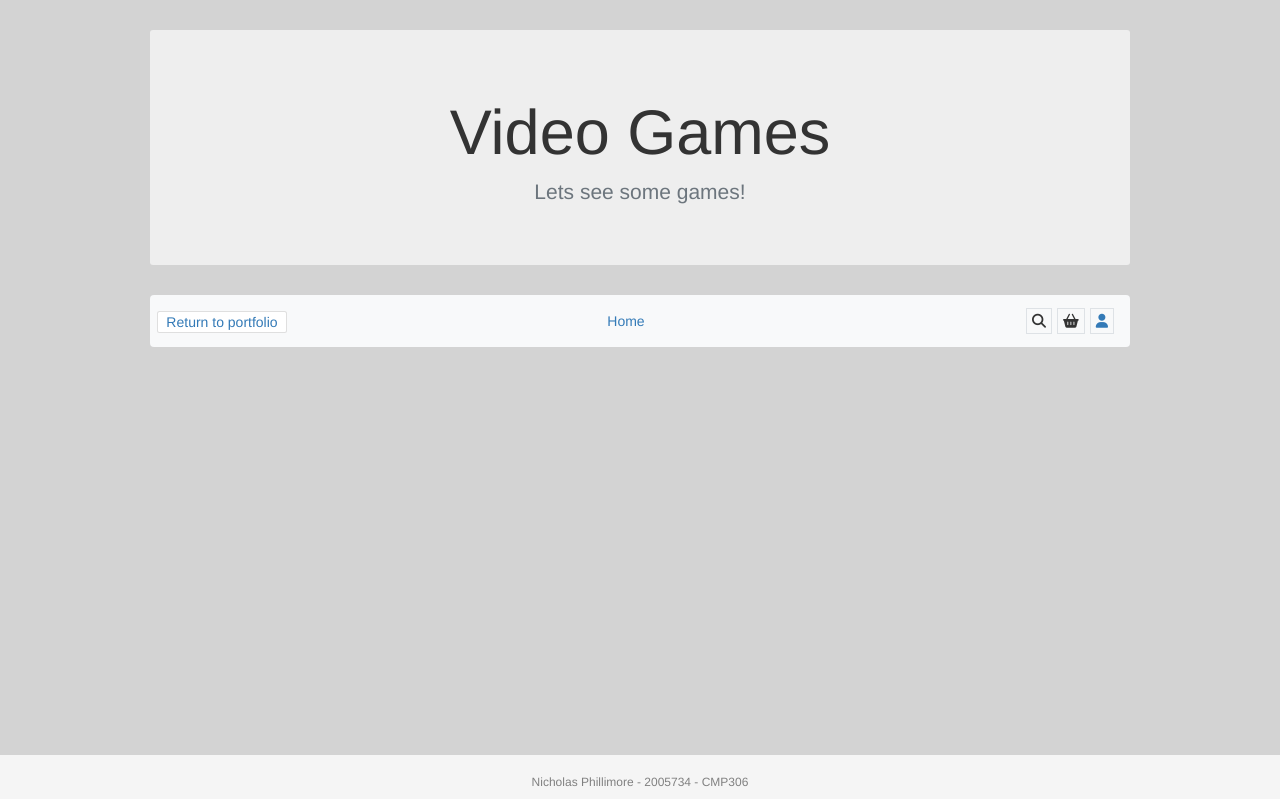
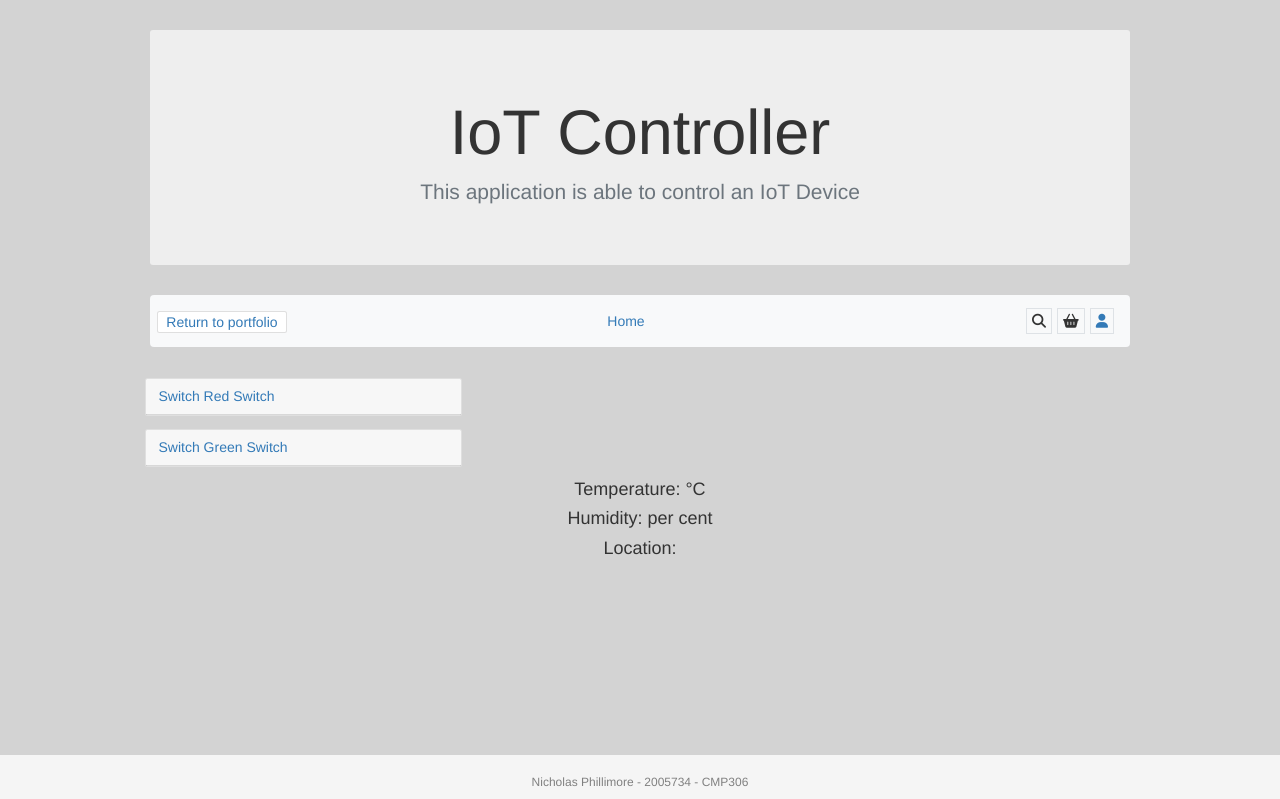
Before and after one commit to Opponentsolid/DynWebDev-block3, a PHP site: page /view/index.php in a window 1280 px wide. Shown: the top 799 px of the page. Run offline with PHP 8.4, Linux system fonts and the light colour scheme; some libraries are stand-ins or nearby versions.

Commit message:
added preliminary code for weather tracking, light buttons work as a simple on and off flick switch, no need to change this, but weather data should pass through json.

```diff
--- a/view/index.php
+++ b/view/index.php
@@ -15,18 +15,18 @@
     <script src="https://ajax.googleapis.com/ajax/libs/jquery/3.5.1/jquery.min.js"></script>
     <script src="https://maxcdn.bootstrapcdn.com/bootstrap/3.4.1/js/bootstrap.min.js"></script>
     <script src="https://cdnjs.cloudflare.com/ajax/libs/popper.js/1.16.0/umd/popper.min.js"></script>
+    <script src='https://code.jquery.com/jquery-3.5.1.min.js'></script>
     <!-- Call Font Awesome for page fonts and icons-->
     <script src="https://kit.fontawesome.com/45da6e9d86.js" crossorigin="anonymous"></script>
     <!-- End Bootstrap -->
     <link href="css/styles.css" rel="stylesheet" type="text/css"/>
-
 </head>
-<!-- Start Page Main Body -->
+<!-- Start Page Main-->
 <main role="main">
     <section class="jumbotron text-center">
         <div class="container">
-            <h1 class="jumbotron-heading">Video Games</h1>
-            <p class="lead text-muted">Lets see some games!</p>
+            <h1 class="jumbotron-heading">IoT Controller</h1>
+            <p class="lead text-muted">This application is able to control an IoT Device</p>
         </div>
     </section>
     <!-- Begin Navigation bar -->
@@ -73,7 +73,30 @@
         </div> <!-- column -->
     </div><!-- row -->
     <div class="row">
+        <div class="col-sm-4">
+            <div class="card">
+                <div class="card-header"><a href="https://agent.electricimp.com/qedHQyqluXyB?pin=5">Switch Red Switch</a></div>
+            </div>
+            <div class="card-footer">
+            </div>
+        </div>
+    </div>
+    </div>
+    <div class="row">
+        <div class="col-sm-4">
+            <div class="card">
+                <div class="card-header"><a href="https://agent.electricimp.com/qedHQyqluXyB?pin=7">Switch Green Switch</a></div>
+            </div>
+            <div class="card-footer">
+            </div>
+        </div>
+    </div>
+    <h4 class='temp-status text-center'>Temperature: <span></span>&deg;C</h4>
+    <h4 class='humid-status text-center'>Humidity: <span></span> per cent</h4>
+    <h4 class='locale-status text-center'>Location: <span></span></h4>
+    <script>
 
+    </script>
     </div>
 </main>
 <!-- End Page Main Body -->
```
